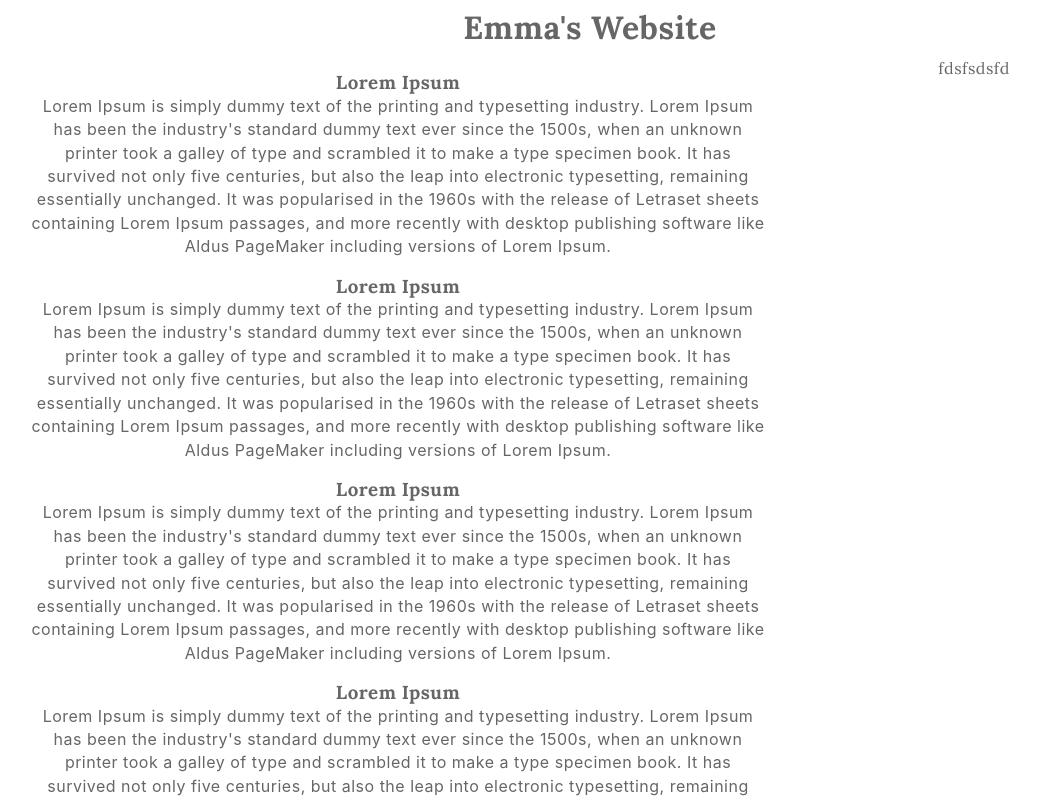
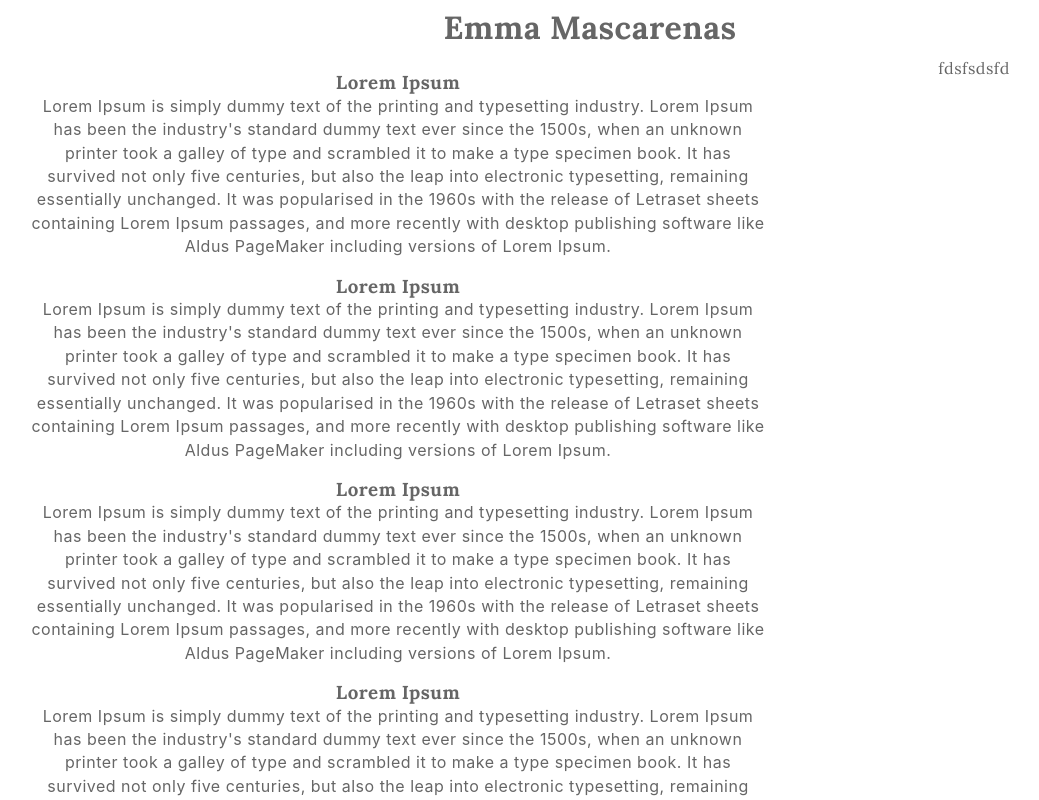
Before and after one commit to ChrisRPeterson/emma-frontend, a React (Create React App) app: page / in a window 1280 px wide. Shown: the top 800 px of the page, without its empty margins (50-1089 px from the left). Built offline with nearby package versions, Linux system fonts and the light colour scheme; a web font is replaced by a local one.

Commit message:
Updated title

```diff
--- a/public/index.html
+++ b/public/index.html
@@ -38,7 +38,7 @@
       href="https://fonts.googleapis.com/css2?family=Lora:ital,wght@0,400;0,500;0,600;0,700;1,400;1,500;1,600;1,700&family=Source+Sans+Pro&family=Source+Serif+Pro:wght@700&display=swap"
       rel="stylesheet"
     />
-    <title>React App</title>
+    <title>Emma Mascarenas</title>
   </head>
   <body>
     <noscript>You need to enable JavaScript to run this app.</noscript>
--- a/src/App.js
+++ b/src/App.js
@@ -46,7 +46,7 @@ function App() {
         <Container maxWidth="lg">
           <ThemeProvider theme={theme}>
             <Box sx={{ margin: '1em' }}>
-              <Typography variant="h1">Emma's Website</Typography>
+              <Typography variant="h1">Emma Mascarenas</Typography>
             </Box>
             <Grid container>
               <Grid item md={8}>
```
